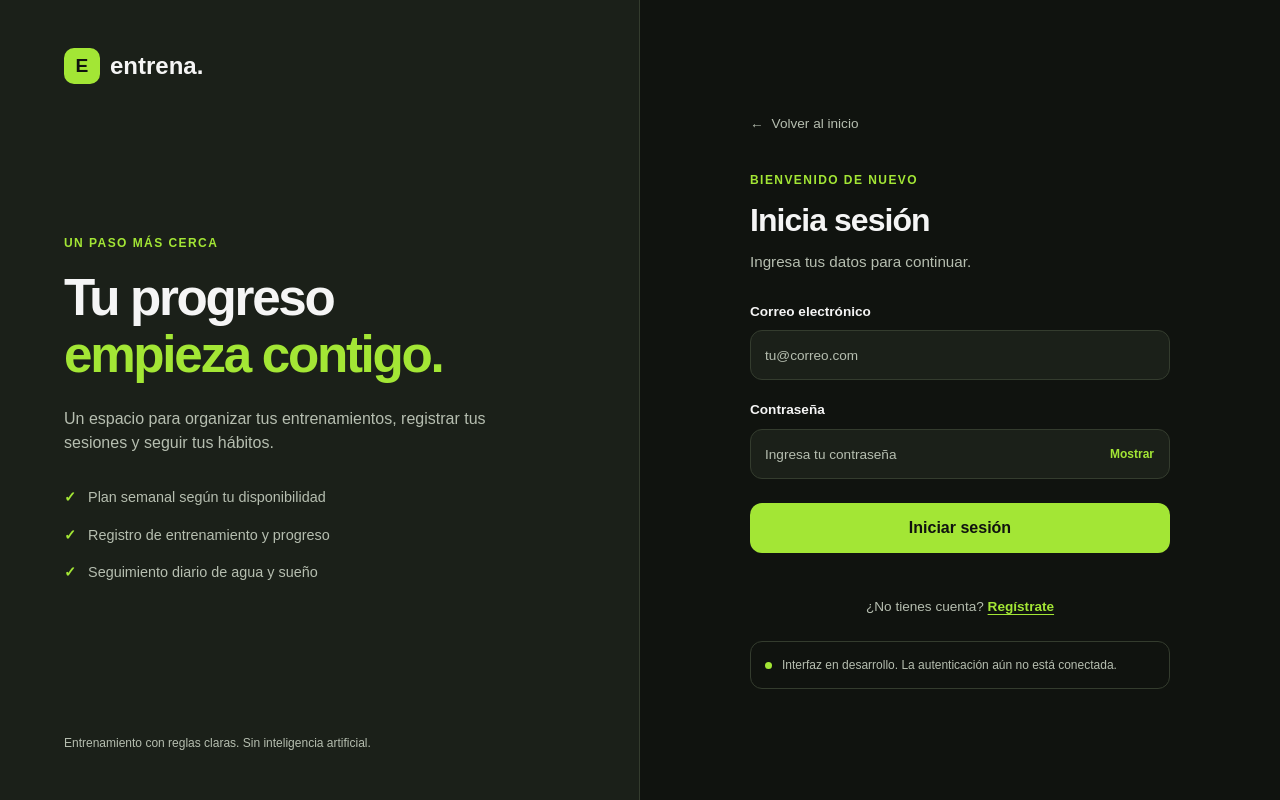
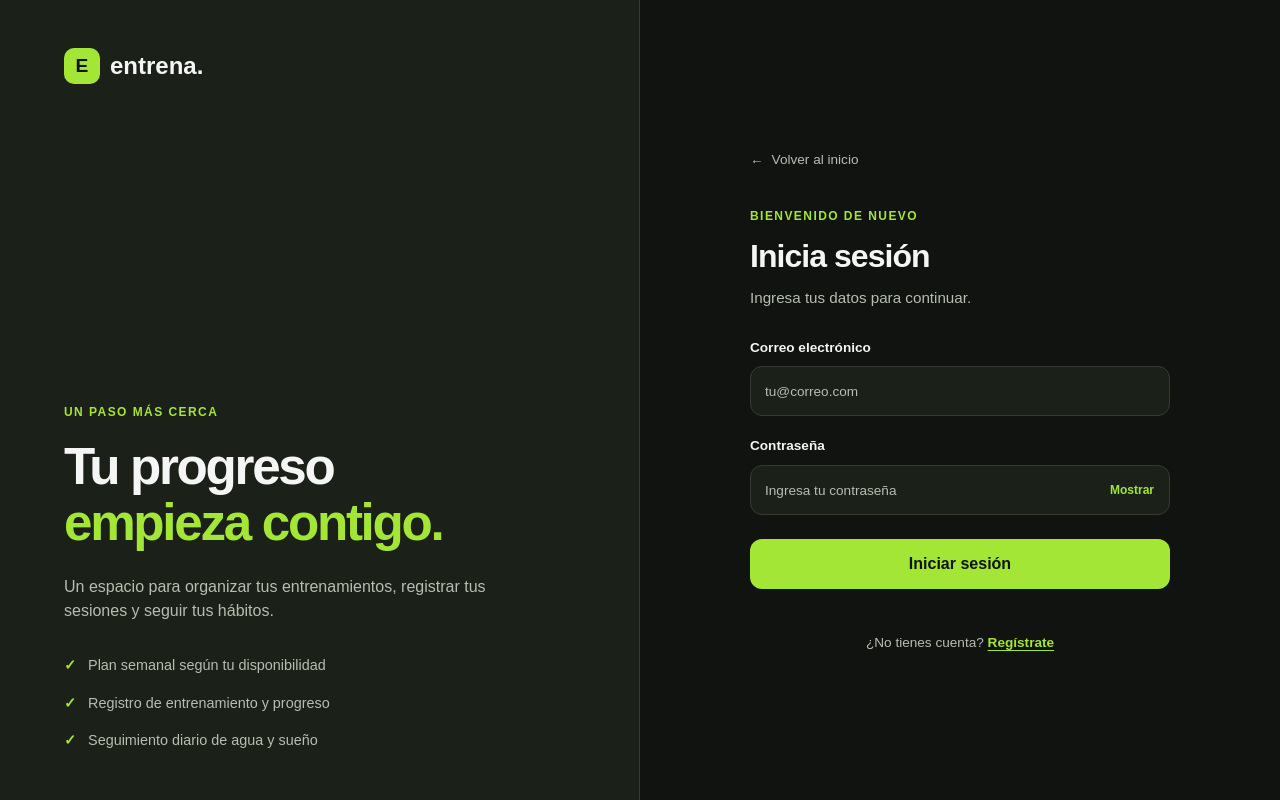
Before and after one commit to DanielFerAcosta/ProyectoFinalEDyA2, an Angular app: page /login in a window 1280 px wide. Built offline with nearby package versions, Linux system fonts and the light colour scheme.

Commit message:
Elimino partes de los archivos html sin uso

```diff
--- a/src/app/features/auth/login/login.component.html
+++ b/src/app/features/auth/login/login.component.html
@@ -36,9 +36,6 @@
       </ul>
     </div>
 
-    <p class="auth-intro__footer">
-      Entrenamiento con reglas claras. Sin inteligencia artificial.
-    </p>
   </section>
 
   <section class="auth-panel" aria-labelledby="login-title">
@@ -161,12 +158,7 @@
         <a routerLink="/registro">Regístrate</a>
       </p>
 
-      <div class="development-note">
-        <span class="development-note__dot" aria-hidden="true"></span>
-        <p>
-          Interfaz en desarrollo. La autenticación aún no está conectada.
-        </p>
-      </div>
+
     </div>
   </section>
 </main>
--- a/src/app/features/auth/register/register.component.html
+++ b/src/app/features/auth/register/register.component.html
@@ -36,9 +36,6 @@
       </ul>
     </div>
 
-    <p class="auth-intro__footer">
-      Entrenamiento con reglas claras. Sin inteligencia artificial.
-    </p>
   </section>
 
   <section class="auth-panel" aria-labelledby="register-title">
@@ -266,12 +263,6 @@
         <a routerLink="/login">Inicia sesión</a>
       </p>
 
-      <div class="development-note">
-        <span class="development-note__dot" aria-hidden="true"></span>
-        <p>
-          Interfaz en desarrollo. El registro aún no crea cuentas.
-        </p>
-      </div>
     </div>
   </section>
 </main>
--- a/src/app/features/home/home.component.html
+++ b/src/app/features/home/home.component.html
@@ -25,9 +25,7 @@
 </a>
       </div>
 
-      <p class="hero__note">
-        Planes basados en reglas claras. Sin inteligencia artificial.
-      </p>
+
     </div>
 
     <aside class="plan-card" aria-labelledby="plan-card-title">
```
